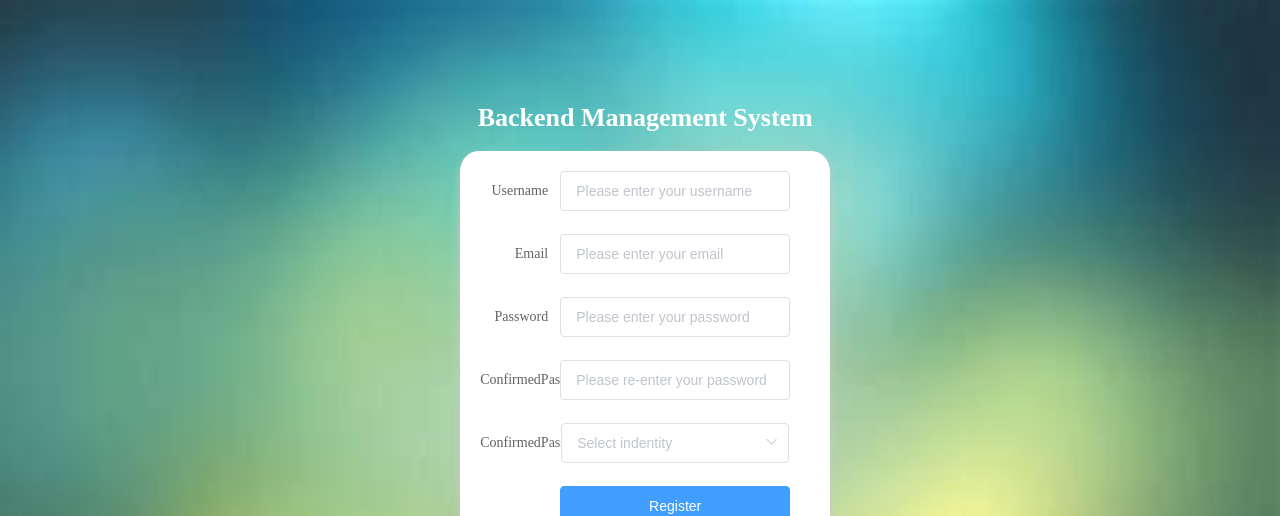
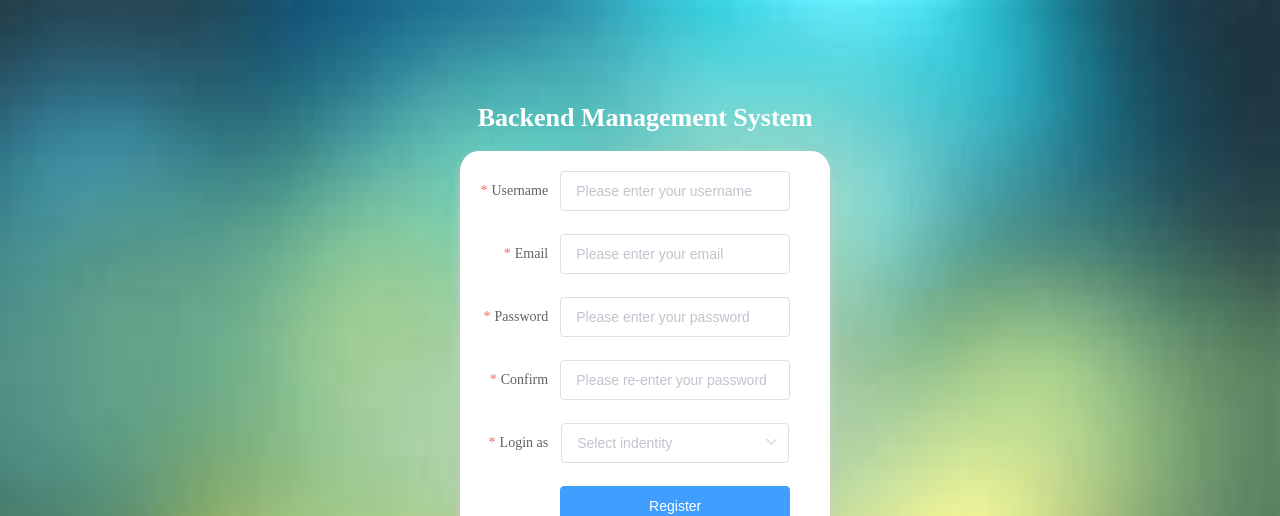
Before and after one commit to easXin/Money_Mangement_Memo, a Vue app in the folder client/: page /register in a window 1280 px wide. Shown: the top 516 px of the page. Built offline with nearby package versions, Linux system fonts and the light colour scheme.

Commit message:
fix minor bugs and add form validator to user registration form

```diff
--- a/client/src/views/Register.vue
+++ b/client/src/views/Register.vue
@@ -16,20 +16,17 @@
                     <el-form-item label="Password" prop="password">
                         <el-input type="password" v-model="registerUser.password" placeholder="Please enter your password"></el-input>
                     </el-form-item>
-                    <el-form-item label="ConfirmedPassword" prop="password2">
+                    <el-form-item label="Confirm" prop="password2">
                         <el-input type="password" v-model="registerUser.password2" placeholder="Please re-enter your password"></el-input>
                     </el-form-item>
-                    <el-form-item label="ConfirmedPassword" prop="password2">
+                    <el-form-item label="Login as " prop="password2">
                         <el-select v-model="registerUser.identity" placeholder="Select indentity">
                             <el-option label="admin" value="manager"></el-option>
                             <el-option label="employee" value="employee"></el-option>
                         </el-select>
                     </el-form-item>
-
-
-
                     <el-form-item>
-                        <el-button type="primary" class="submit_btn" @click="resetForm('ruleForm2')">Register</el-button>
+                        <el-button type="primary" class="submit_btn" @click="submitForm('ruleForm2')">Register</el-button>
                     </el-form-item>
                 </el-form>
             </div>
@@ -41,13 +38,93 @@
         name: "register",
         components:{},
         data(){
+            var confPassword = (rule, val, callback) => {
+                if (val !== this.registerUser.password) {
+                    callback(new Error('Two passwords don\'t match!'));
+                } else {
+                    callback();
+                }
+            };
             return{
                 registerUser:{
                     name:"",
                     email:"",
                     password:"",
-                    passwords:"",
+                    password2:"",
                     identity:""
+                },
+                // registration form validator
+                rules: {
+                    name: [
+                        {
+                            required:true,
+                            message:"Please fill out the username",
+                            trigger:'blur'
+                        },
+                        {
+                            min:2,
+                            max:30,
+                            message:"Use 2 characters or more for your username",
+                            trigger:'blur'
+                        }
+                    ],
+                    email: [
+                        {
+                            type:"email",
+                            required:true,
+                            message:"Invalid format",
+                            trigger:'blur'
+                        }
+                    ],
+                    password: [
+                        {
+                            required:true,
+                            message:'Missing password',
+                            trigger:'blur'
+                        },
+                        {
+                            min:6,
+                            max:30,
+                            message:"Use 6 or more characters for your password ",
+                            trigger:'blur'
+                        }
+                    ],
+                    password2: [
+                        {
+                            required:true,
+                            message:'Missing password',
+                            trigger:'blur'
+                        },
+                        {
+                            min:6,
+                            max:30,
+                            message:"Use 6 or more characters for your password ",
+                            trigger:'blur'
+                        },
+                        {
+                            validator:confPassword,
+                            trigger:"blur"
+                        }
+                    ],
+                    identity:[
+                        {
+                            required:true,
+                            message:"Select your identity",
+                            trigger:'blur'
+                        }
+                    ]
+                },
+                methods: {
+                    submitForm(registrationForm) {
+                        this.$refs[registrationForm].validate((valid) => {
+                        if (valid) {
+                            alert('submit!');
+                        } else {
+                            console.log('error submit!!');
+                            return false;
+                        }
+                        });
+                    },
                 }
             }
         }
```
